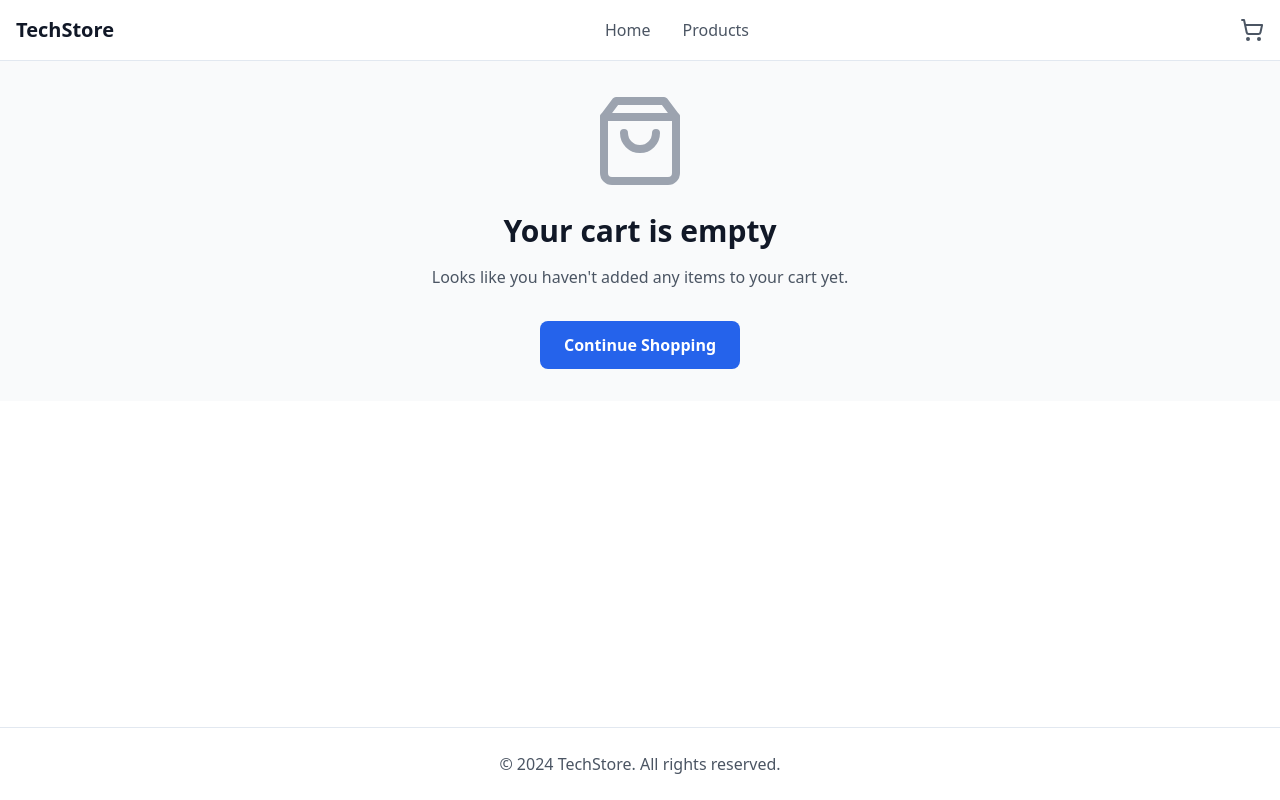
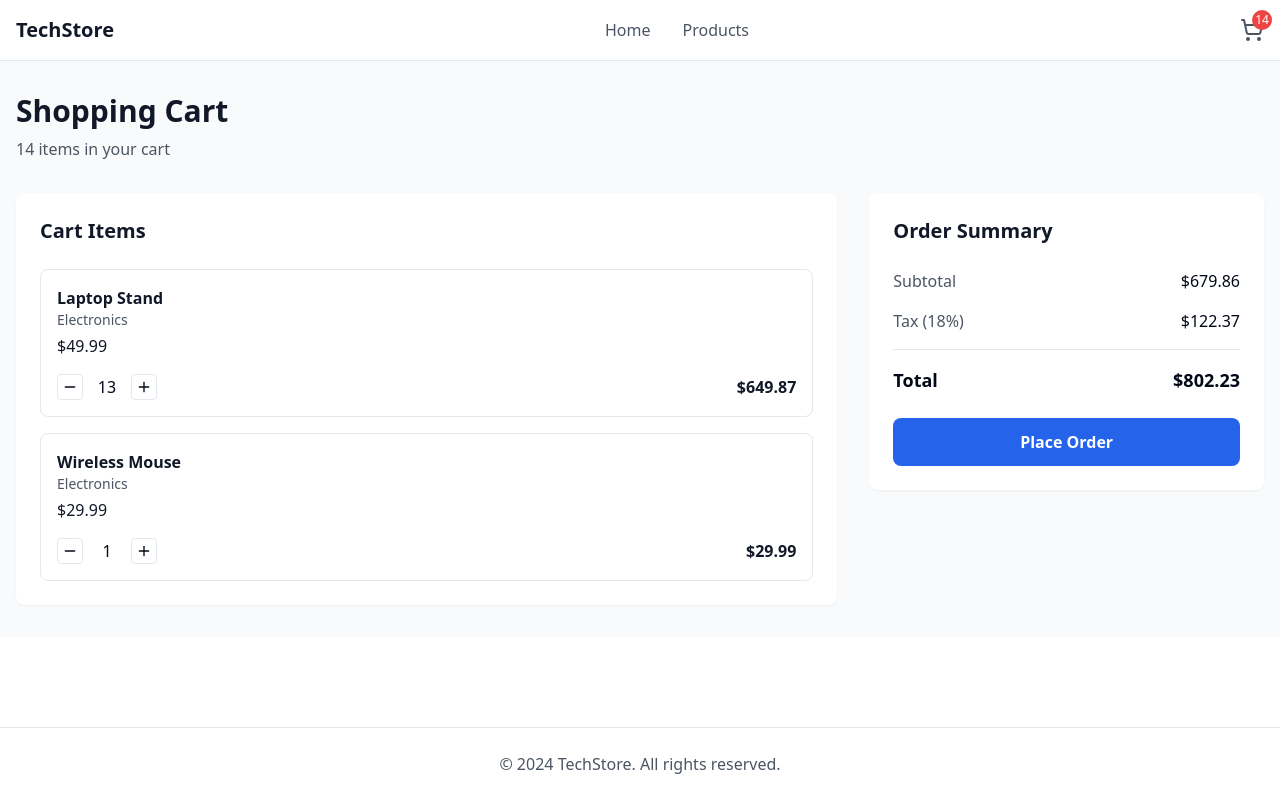
Before and after one commit to tanmaytyagi/ecom-frontend, a Next.js app: page /cart in a window 1280 px wide. Built offline with nearby package versions, Linux system fonts and the light colour scheme.

Commit message:
added changes

```diff
--- a/src/app/cart/page.tsx
+++ b/src/app/cart/page.tsx
@@ -20,6 +20,7 @@ export default function CartPage() {
   const loadCart = async () => {
     try {
       setError(null);
+      setLoading(true);
       const response = await api.getCart();
 
       if (response.status === "success") {
@@ -38,14 +39,9 @@ export default function CartPage() {
   const handleAddToCart = async (productId: string) => {
     try {
       // Call backend API - backend handles all logic
-      const response = await api.updateCart(productId, "add");
-
-      if (response.status === "success") {
-        // Backend returns updated cart - just display it
-        setCart(response.data);
-      } else {
-        setError('Failed to add item to cart');
-      }
+      await api.updateCart(productId, "add");
+      // Reload entire cart from backend - no frontend state updates
+      await loadCart();
     } catch (err) {
       console.error('Error adding to cart:', err);
       setError('Failed to add item to cart');
@@ -55,14 +51,9 @@ export default function CartPage() {
   const handleSubtractFromCart = async (productId: string) => {
     try {
       // Call backend API - backend handles all logic
-      const response = await api.updateCart(productId, "subtract");
-
-      if (response.status === "success") {
-        // Backend returns updated cart - just display it
-        setCart(response.data);
-      } else {
-        setError('Failed to remove item from cart');
-      }
+      await api.updateCart(productId, "subtract");
+      // Reload entire cart from backend - no frontend state updates
+      await loadCart();
     } catch (err) {
       console.error('Error removing from cart:', err);
       setError('Failed to remove item from cart');
--- a/src/lib/api.ts
+++ b/src/lib/api.ts
@@ -256,9 +256,39 @@ export const api = {
   // GET /cart
   async getCart(): Promise<ApiResponse<Cart>> {
     await simulateApiDelay(200);
+
+    // For static demo - always return the same cart data
+    const staticCart: Cart = {
+      cartItems: [
+        {
+          productId: "laptopstand456",
+          name: "Laptop Stand",
+          category: "Electronics",
+          price: 49.99,
+          total: 649.87,
+          quantity: 13
+        },
+        {
+          productId: "wirelessmouse789",
+          name: "Wireless Mouse",
+          category: "Electronics",
+          price: 29.99,
+          total: 29.99,
+          quantity: 1
+        }
+      ],
+      orderSummary: {
+        subtotal: 679.86,
+        taxPercentage: 18,
+        taxAmount: 122.37,
+        total: 802.23
+      },
+      totalItems: 14
+    };
+
     return {
       status: "success",
-      data: mockCart,
+      data: staticCart,
       message: "cart items retrieved successfully",
       timestamp: new Date().toISOString()
     };
@@ -268,48 +298,39 @@ export const api = {
   async updateCart(productId: string, action: "add" | "subtract"): Promise<ApiResponse<Cart>> {
     await simulateApiDelay(300);
 
-    // Backend logic: Find product
-    const product = mockProducts.find(p => p.id === productId);
-    if (!product) {
-      throw new Error("Product not found");
-    }
-
-    // Find existing cart item
-    const existingItem = mockCart.cartItems.find(item => item.productId === productId);
-
-    if (action === "add") {
-      if (existingItem) {
-        existingItem.quantity += 1;
-        existingItem.total = existingItem.price * existingItem.quantity;
-      } else {
-        const newItem: CartItem = {
-          productId,
-          name: product.name,
-          category: product.category,
-          price: product.price,
-          total: product.price,
+    // For static demo - always return the same cart data
+    // In real backend, this would update the cart and return updated data
+    const staticCart: Cart = {
+      cartItems: [
+        {
+          productId: "laptopstand456",
+          name: "Laptop Stand",
+          category: "Electronics",
+          price: 49.99,
+          total: 649.87,
+          quantity: 13
+        },
+        {
+          productId: "wirelessmouse789",
+          name: "Wireless Mouse",
+          category: "Electronics",
+          price: 29.99,
+          total: 29.99,
           quantity: 1
-        };
-        mockCart.cartItems.push(newItem);
-      }
-    } else if (action === "subtract") {
-      if (existingItem) {
-        if (existingItem.quantity > 1) {
-          existingItem.quantity -= 1;
-          existingItem.total = existingItem.price * existingItem.quantity;
-        } else {
-          // Remove item if quantity becomes 0
-          mockCart.cartItems = mockCart.cartItems.filter(item => item.productId !== productId);
         }
-      }
-    }
-
-    // Backend updates cart totals
-    const updatedCart = updateCart(mockCart.cartItems);
+      ],
+      orderSummary: {
+        subtotal: 679.86,
+        taxPercentage: 18,
+        taxAmount: 122.37,
+        total: 802.23
+      },
+      totalItems: 14
+    };
 
     return {
       status: "success",
-      data: updatedCart,
+      data: staticCart,
       message: "cart items retrieved successfully",
       timestamp: new Date().toISOString()
     };
```
